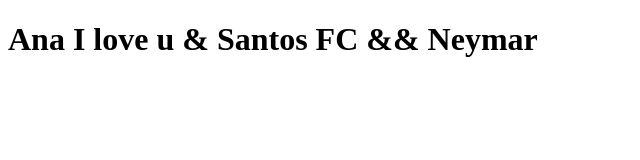
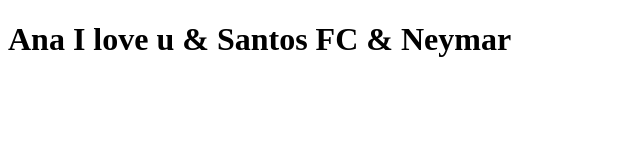
Before and after one commit to gceregatti96/clone-tabnews, a Next.js app: page / in a window 1280 px wide. Shown: the top 160 px of the page, without its empty margins (0-640 px from the left). Built offline with nearby package versions, Linux system fonts and the light colour scheme.

Commit message:
Arrumando editorConfig

```diff
--- a/pages/index.js
+++ b/pages/index.js
@@ -1,8 +1,6 @@
 function Home() {
 
-    return <h1> Ana I love u &
-
-            Santos FC && Neymar </h1>
+    return <h1> Ana I love u & Santos FC & Neymar </h1>
 
 }
 
```
Also changed, not shown: 1 other file (tests, documents, lock files or other folders).
